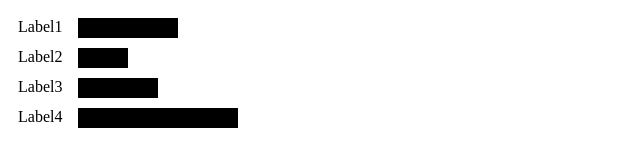
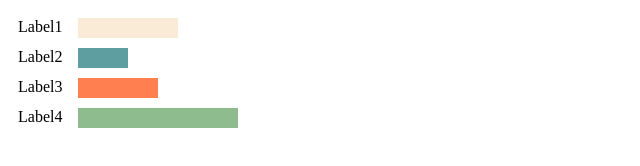
Before and after one commit to aymp/InfoVis2021, a plain HTML site: page W04/w04_task2.html in a window 1280 px wide. Shown: the whole page, without its empty margins (0-640 px from the left). Drawn offline with nearby package versions, Linux system fonts and the light colour scheme.

Commit message:
task2完了

```diff
--- a/W04/w04_task2.html
+++ b/W04/w04_task2.html
@@ -18,6 +18,7 @@
 			.attr("y", function(d,i){ return padding + i * ( height + padding ); })
  			.attr("width", function(d){ return d.value; })
             .attr("height", height)
+			.style("fill", function(d){ return d.color; })
 		 svg.selectAll("text")
 		.data(data)
 			.enter()
```
